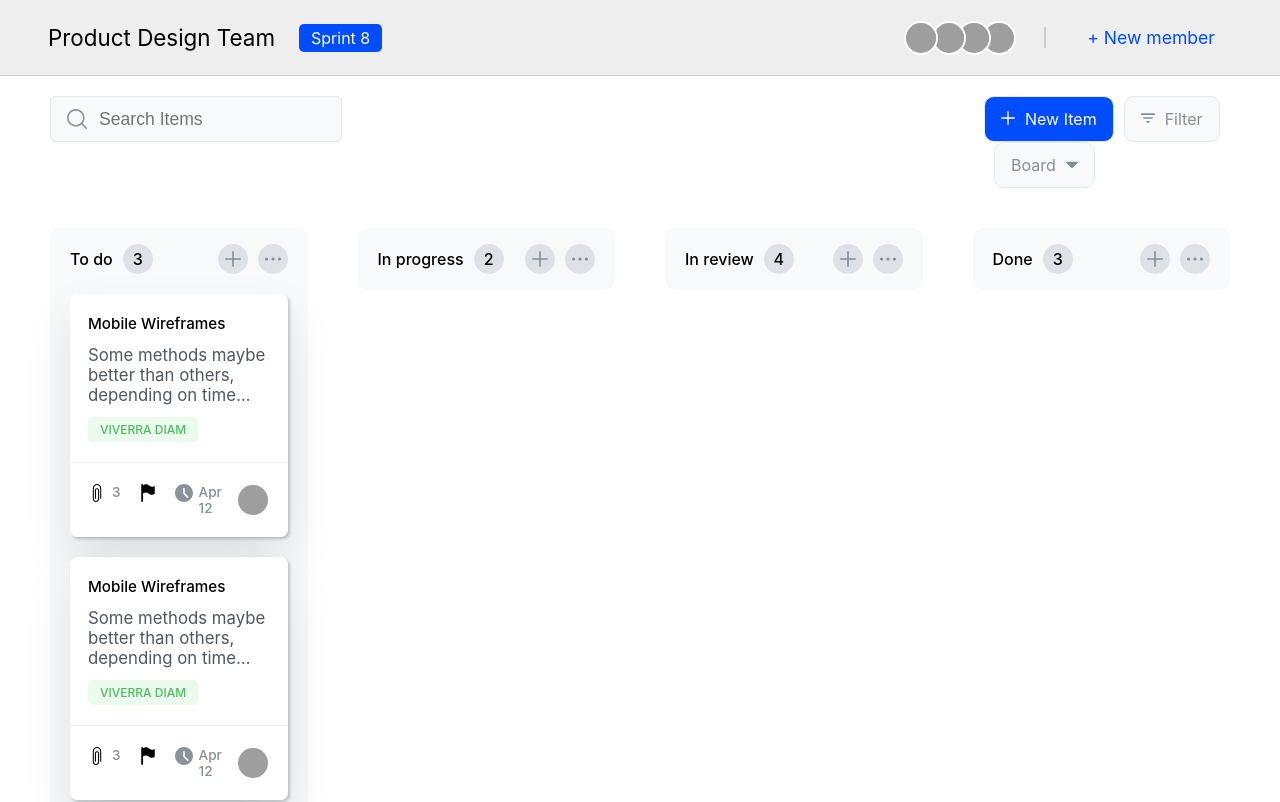
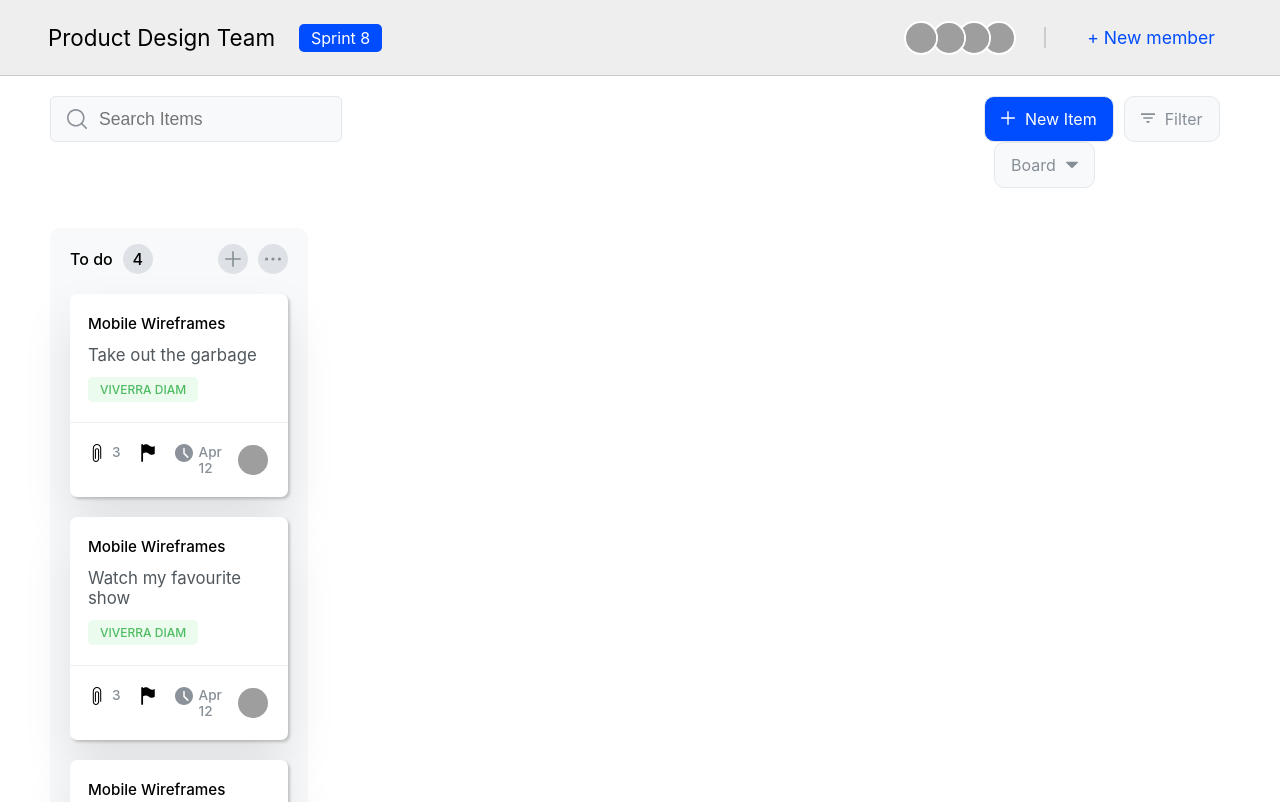
Before and after one commit to hntdev2909/task-management-app, a React (Create React App) app: page / in a window 1280 px wide. Shown: the top 802 px of the page. Built offline with nearby package versions, Linux system fonts and the light colour scheme; grey boxes are pictures that could not be loaded.

Commit message:
Add drag and drop task with react-beautiful-dnd

```diff
--- a/package.json
+++ b/package.json
@@ -6,6 +6,7 @@
     "@testing-library/jest-dom": "^5.11.9",
     "@testing-library/react": "^11.2.5",
     "@testing-library/user-event": "^12.8.3",
+    "lodash": "^4.17.21",
     "react": "^17.0.2",
     "react-beautiful-dnd": "^13.1.0",
     "react-dom": "^17.0.2",
--- a/src/components/CardTask/index.js
+++ b/src/components/CardTask/index.js
@@ -1,4 +1,5 @@
 import React from 'react';
+import { Draggable } from 'react-beautiful-dnd';
 import {
 	CardTaskContainer,
 	CardTaskModule,
@@ -18,15 +19,22 @@ import {
 
 import { Icons } from '../../themes';
 
-function CardTask() {
+function CardTask({ task, index }) {
 	return (
-		<CardTaskContainer>
+		<Draggable draggableId={task.id} index={index}>
+			{(provided) => (
+				<CardTaskContainer
+					ref={provided.innerRef}
+					{...provided.draggableProps}
+					{...provided.dragHandleProps}
+				>
 					<CardTaskContent>
 						<CardTaskTitle>Mobile Wireframes</CardTaskTitle>
 						<CardTaskParagraph>
-					Some methods maybe better than others, depending on time constraints,
+							{task.content}
+							{/* Some methods maybe better than others, depending on time constraints,
 					system maturity, type of product. Regardless of who is perusing the
-					report, what is sought is accurate information revealing an overall
+					report, what is sought is accurate information revealing an overall */}
 						</CardTaskParagraph>
 						<CardTaskTag>Viverra diam</CardTaskTag>
 					</CardTaskContent>
@@ -61,6 +69,8 @@ function CardTask() {
 						</CardTaskListMember>
 					</CardTaskFooter>
 				</CardTaskContainer>
+			)}
+		</Draggable>
 	);
 }
 
--- a/src/components/ListCardTask/ListCardTask.styles.js
+++ b/src/components/ListCardTask/ListCardTask.styles.js
@@ -10,6 +10,8 @@ const ListCardCount = styled.span`
 	background-color: #dee2e6;
 	margin-left: 10px;
 `;
+
+const ListCard = styled.div``;
 
 const ListCardIcon = styled.img``;
 
@@ -70,4 +72,5 @@ export {
 	ListCardButton,
 	ListCardIcon,
 	ListCardTitle,
+	ListCard,
 };
--- a/src/components/ListCardTask/index.js
+++ b/src/components/ListCardTask/index.js
@@ -1,4 +1,6 @@
-import React from 'react';
+import React, { useEffect } from 'react';
+import _ from 'lodash';
+import { Droppable } from 'react-beautiful-dnd';
 import {
 	ListCardTaskContainer,
 	ListCardTaskItem,
@@ -8,19 +10,21 @@ import {
 	ListCardModule,
 	ListCardTitle,
 	ListCardCount,
+	ListCard,
 } from './ListCardTask.styles';
 
 import CardTask from '../CardTask';
 
 import { Icons } from '../../themes';
 
-function ListCardTask() {
+function ListCardTask({ column, tasks }) {
 	return (
 		<ListCardTaskContainer>
 			<ListCardTaskItem>
 				<ListCardHeader>
 					<ListCardTitle>
-						To do<ListCardCount>3</ListCardCount>
+						{column.title}
+						<ListCardCount>{column.tasksId.length}</ListCardCount>
 					</ListCardTitle>
 					<ListCardModule>
 						<ListCardButton hoverBgColor="#d0d5d8">
@@ -39,11 +43,19 @@ function ListCardTask() {
 						</ListCardButton>
 					</ListCardModule>
 				</ListCardHeader>
-				<CardTask />
-				<CardTask />
-				<CardTask />
+
+				<Droppable droppableId={column.id}>
+					{(provided) => (
+						<ListCard ref={provided.innerRef} {...provided.droppableProps}>
+							{_.map(tasks, (task, index) => (
+								<CardTask index={index} key={task.id} task={task} />
+							))}
+							{provided.placeholder}
+						</ListCard>
+					)}
+				</Droppable>
 			</ListCardTaskItem>
-			<ListCardTaskItem>
+			{/* <ListCardTaskItem>
 				<ListCardHeader>
 					<ListCardTitle>
 						In progress<ListCardCount>2</ListCardCount>
@@ -111,7 +123,7 @@ function ListCardTask() {
 						</ListCardButton>
 					</ListCardModule>
 				</ListCardHeader>
-			</ListCardTaskItem>
+			</ListCardTaskItem> */}
 		</ListCardTaskContainer>
 	);
 }
--- a/src/containers/Homepage/index.js
+++ b/src/containers/Homepage/index.js
@@ -1,13 +1,60 @@
-import React from 'react';
+import React, { useState, useEffect } from 'react';
+import _ from 'lodash';
 import { HomepageContainer } from './Homepage.styles';
 import { Header, FunctionBar, ListCardTask } from '../../components';
+import { DragDropContext } from 'react-beautiful-dnd';
+
+import initialData from '../../data/initialData';
+
+const reorder = (list, startIndex, endIndex) => {
+	const [removed] = list.splice(startIndex, 1);
+	list.splice(endIndex, 0, removed);
+
+	return list;
+};
 
 function Homepage() {
+	const [data, setData] = useState(initialData);
+
+	const onDragEnd = (result) => {
+		const { destination, source, draggableId } = result;
+
+		// TODO reoder our column
+		if (!destination) {
+			return;
+		}
+
+		if (
+			destination.droppableId === source.droppableId &&
+			destination.index === source.index
+		) {
+			return;
+		}
+
+		const tmpData = { ...data };
+		const column = result.destination.droppableId;
+		const listTaskChanged = tmpData.columns[column].tasksId;
+
+		const items = reorder(
+			listTaskChanged,
+			result.source.index,
+			result.destination.index
+		);
+
+		setData(tmpData);
+	};
+
 	return (
 		<HomepageContainer>
 			<Header />
 			<FunctionBar />
-			<ListCardTask />
+			<DragDropContext onDragEnd={onDragEnd}>
+				{_.map(data.columnOrder, (columnId) => {
+					const column = data.columns[columnId];
+					const tasks = _.map(column.tasksId, (taskId) => data.tasks[taskId]);
+					return <ListCardTask key={column.id} column={column} tasks={tasks} />;
+				})}
+			</DragDropContext>
 		</HomepageContainer>
 	);
 }
--- /dev/null
+++ b/src/data/initialData.js
@@ -0,0 +1,18 @@
+const initialData = {
+	tasks: {
+		'task-1': { id: 'task-1', content: 'Take out the garbage' },
+		'task-2': { id: 'task-2', content: 'Watch my favourite show' },
+		'task-3': { id: 'task-3', content: 'Charge my phone' },
+		'task-4': { id: 'task-4', content: 'Cook dinner' },
+	},
+	columns: {
+		'column-1': {
+			id: 'column-1',
+			title: 'To do',
+			tasksId: ['task-1', 'task-2', 'task-3', 'task-4'],
+		},
+	},
+	columnOrder: ['column-1'],
+};
+
+export default initialData;
```
Also changed, not shown: 2 other files (tests, documents, lock files or other folders). Lines whose indentation alone changed are shown as unchanged.
